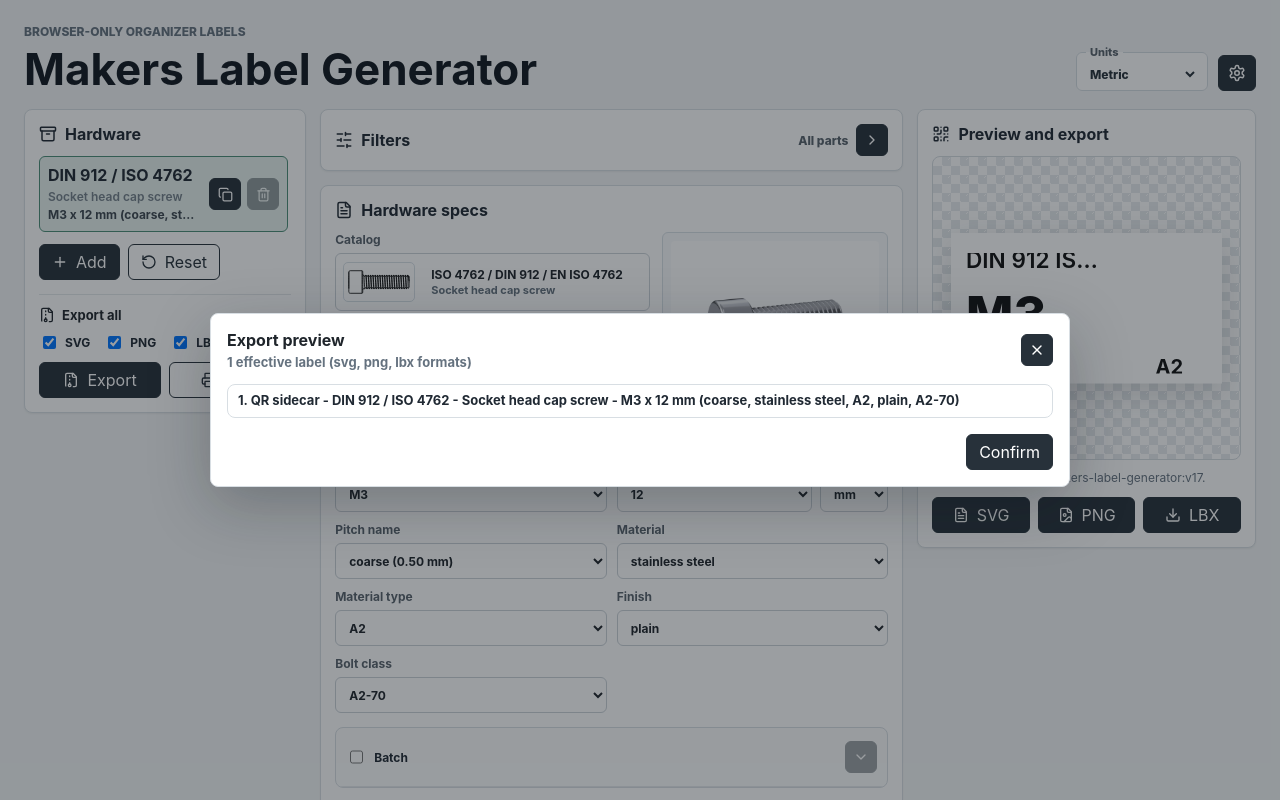
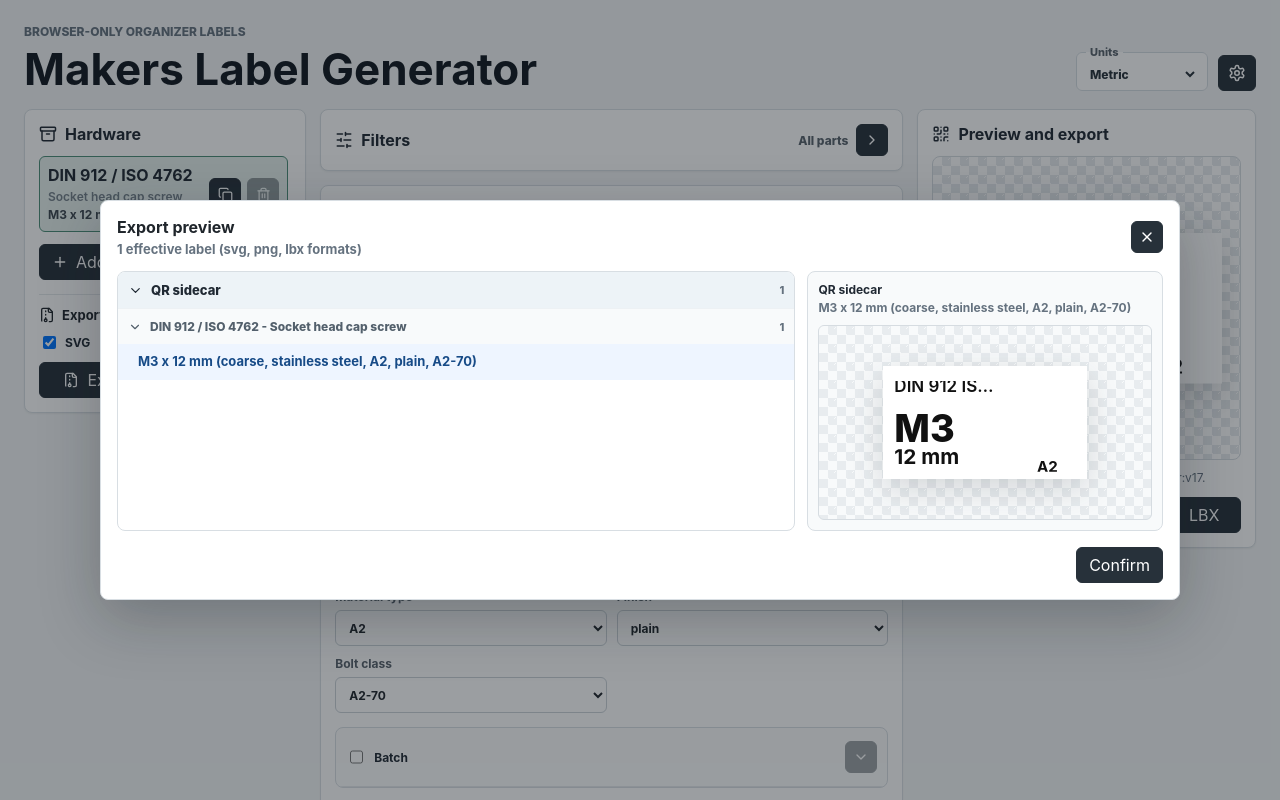
Before and after one commit to ntrp/hardware-label-generator, a React (Vite) app: page / in a window 1280 px wide. Both pictures are taken after a click on the button "Export". Shown: the top 800 px of the page. Built offline with nearby package versions, Linux system fonts and the light colour scheme.

Commit message:
Add grouped export preview pane

```diff
--- a/src/components/HardwareListPanel.tsx
+++ b/src/components/HardwareListPanel.tsx
@@ -1,5 +1,5 @@
-import { useState } from 'react';
-import { Archive, Copy, FileArchive, Plus, Printer, RotateCcw, Trash2, X } from 'lucide-react';
+import { useEffect, useState } from 'react';
+import { Archive, ChevronDown, ChevronRight, Copy, FileArchive, Plus, Printer, RotateCcw, Trash2, X } from 'lucide-react';
 import { useAppState } from '../app/AppStateContext';
 import { PrintSheet } from './AppFeedback';
 import { resolveEffectiveHardwareItems, type EffectiveHardwareItemsResult } from '../lib/batch';
@@ -190,6 +190,7 @@ export function HardwareListPanel() {
           result={resolvedPreview}
           formats={zipFormats}
           labelPresetNameForItem={labelPresetNameForItem}
+          purchaseLinks={state.purchaseLinks}
           onClose={() => setExportPreviewOpen(false)}
           onConfirm={() => {
             setExportPreviewOpen(false);
@@ -206,12 +207,66 @@ interface ExportPreviewModalProps {
   result: EffectiveHardwareItemsResult;
   formats: ExportFormat[];
   labelPresetNameForItem: (item: EffectiveHardwareItemsResult['items'][number]) => string;
+  purchaseLinks: Record<string, string>;
   onClose: () => void;
   onConfirm: () => void;
 }
 
-function ExportPreviewModal({ result, formats, labelPresetNameForItem, onClose, onConfirm }: ExportPreviewModalProps) {
+function ExportPreviewModal({ result, formats, labelPresetNameForItem, purchaseLinks, onClose, onConfirm }: ExportPreviewModalProps) {
   const formatList = formats.map((format) => format.toLowerCase()).join(', ');
+  const presetGroups = groupExportPreviewItems(result.items, labelPresetNameForItem);
+  const [selectedIndex, setSelectedIndex] = useState(0);
+  const selectedItem = result.items[selectedIndex] ?? result.items[0];
+  const [selectedPreviewSvg, setSelectedPreviewSvg] = useState('');
+  const [collapsedPresets, setCollapsedPresets] = useState<Set<string>>(() => new Set());
+  const [collapsedParts, setCollapsedParts] = useState<Set<string>>(() => new Set());
+
+  useEffect(() => {
+    setSelectedIndex(0);
+    setCollapsedPresets(new Set());
+    setCollapsedParts(new Set());
+  }, [result.items]);
+
+  useEffect(() => {
+    let cancelled = false;
+
+    if (!selectedItem) {
+      setSelectedPreviewSvg('');
+      return;
+    }
+
+    const catalogEntry = getCatalogEntryForItem(selectedItem);
+    renderLabelSvg(
+      selectedItem,
+      selectedItem.labelSettings,
+      effectivePurchaseLink(purchaseLinks, selectedItem),
+      catalogEntry?.unitSystem ?? selectedItem.unitSystem
+    ).then((svg) => {
+      if (!cancelled) setSelectedPreviewSvg(svg);
+    });
+
+    return () => {
+      cancelled = true;
+    };
+  }, [purchaseLinks, selectedItem]);
+
+  const toggleCollapsedPreset = (presetName: string) => {
+    setCollapsedPresets((current) => {
+      const next = new Set(current);
+      if (next.has(presetName)) next.delete(presetName);
+      else next.add(presetName);
+      return next;
+    });
+  };
+
+  const toggleCollapsedPart = (partKey: string) => {
+    setCollapsedParts((current) => {
+      const next = new Set(current);
+      if (next.has(partKey)) next.delete(partKey);
+      else next.add(partKey);
+      return next;
+    });
+  };
 
   return (
     <div className="modal-backdrop" role="presentation" onMouseDown={onClose}>
@@ -234,14 +289,67 @@ function ExportPreviewModal({ result, formats, labelPresetNameForItem, onClose,
             <X size={16} />
           </button>
         </div>
-        <div className="export-preview-list">
-          {result.items.map((item, index) => (
-            <div key={`${item.id}-${index}-${item.size}-${item.length}`} className="export-preview-row">
-              <span title={`${labelPresetNameForItem(item)} - ${item.standard} - ${getHardwareDescription(item)} - ${getHardwareSpecLine(item)}`}>
-                {index + 1}. {labelPresetNameForItem(item)} - {item.standard} - {getHardwareDescription(item)} - {getHardwareSpecLine(item)}
-              </span>
-            </div>
-          ))}
+        <div className="export-preview-body">
+          <div className="export-preview-list">
+            {presetGroups.map((presetGroup) => (
+              <section key={presetGroup.presetName} className="export-preview-group">
+                <button
+                  type="button"
+                  className="export-preview-group-heading"
+                  aria-expanded={!collapsedPresets.has(presetGroup.presetName)}
+                  onClick={() => toggleCollapsedPreset(presetGroup.presetName)}
+                >
+                  {collapsedPresets.has(presetGroup.presetName) ? <ChevronRight size={15} /> : <ChevronDown size={15} />}
+                  <span>{presetGroup.presetName}</span>
+                  <small>{presetGroup.count}</small>
+                </button>
+                {!collapsedPresets.has(presetGroup.presetName) &&
+                  presetGroup.partGroups.map((partGroup) => {
+                    const partKey = `${presetGroup.presetName}::${partGroup.partName}`;
+                    const partCollapsed = collapsedParts.has(partKey);
+
+                    return (
+                      <section key={partKey} className="export-preview-part-group">
+                        <button
+                          type="button"
+                          className="export-preview-part-heading"
+                          aria-expanded={!partCollapsed}
+                          onClick={() => toggleCollapsedPart(partKey)}
+                        >
+                          {partCollapsed ? <ChevronRight size={14} /> : <ChevronDown size={14} />}
+                          <span title={partGroup.partName}>{partGroup.partName}</span>
+                          <small>{partGroup.entries.length}</small>
+                        </button>
+                        {!partCollapsed &&
+                          partGroup.entries.map((entry) => (
+                            <button
+                              key={`${entry.item.id}-${entry.index}-${entry.item.size}-${entry.item.length}`}
+                              type="button"
+                              className={entry.index === selectedIndex ? 'export-preview-row active' : 'export-preview-row'}
+                              onClick={() => setSelectedIndex(entry.index)}
+                            >
+                              <span title={`${presetGroup.presetName} - ${partGroup.partName} - ${getHardwareSpecLine(entry.item)}`}>
+                                {getHardwareSpecLine(entry.item)}
+                              </span>
+                            </button>
+                          ))}
+                      </section>
+                    );
+                  })}
+              </section>
+            ))}
+          </div>
+          <aside className="export-preview-pane" aria-live="polite">
+            {selectedItem && (
+              <>
+                <div className="export-preview-pane-title">
+                  <strong>{labelPresetNameForItem(selectedItem)}</strong>
+                  <span>{getHardwareSpecLine(selectedItem)}</span>
+                </div>
+                <div className="export-preview-svg" dangerouslySetInnerHTML={{ __html: selectedPreviewSvg }} />
+              </>
+            )}
+          </aside>
         </div>
         <div className="modal-actions">
           <button type="button" onClick={onConfirm}>Confirm</button>
@@ -250,3 +358,33 @@ function ExportPreviewModal({ result, formats, labelPresetNameForItem, onClose,
     </div>
   );
 }
+
+const groupExportPreviewItems = (
+  items: EffectiveHardwareItemsResult['items'],
+  labelPresetNameForItem: (item: EffectiveHardwareItemsResult['items'][number]) => string
+) => {
+  const presetGroups = new Map<string, Map<string, Array<{ item: HardwareItem; index: number }>>>();
+
+  items.forEach((item, index) => {
+    const presetName = labelPresetNameForItem(item);
+    const partName = `${item.standard} - ${getHardwareDescription(item)}`;
+    const partGroups = presetGroups.get(presetName) ?? new Map<string, Array<{ item: HardwareItem; index: number }>>();
+    const entries = partGroups.get(partName) ?? [];
+    entries.push({ item, index });
+    partGroups.set(partName, entries);
+    presetGroups.set(presetName, partGroups);
+  });
+
+  return [...presetGroups.entries()]
+    .sort(([left], [right]) => left.localeCompare(right, undefined, { numeric: true, sensitivity: 'base' }))
+    .map(([presetName, partGroups]) => ({
+      presetName,
+      count: [...partGroups.values()].reduce((total, entries) => total + entries.length, 0),
+      partGroups: [...partGroups.entries()]
+        .sort(([left], [right]) => left.localeCompare(right, undefined, { numeric: true, sensitivity: 'base' }))
+        .map(([partName, entries]) => ({
+          partName,
+          entries
+        }))
+    }));
+};
--- a/src/styles.css
+++ b/src/styles.css
@@ -1542,11 +1542,17 @@ h3 {
 }
 
 .export-preview-modal {
-  width: min(860px, 100%);
+  width: min(1080px, 100%);
 }
 
 .share-load-modal {
   width: min(560px, 100%);
+}
+
+.export-preview-body {
+  display: grid;
+  grid-template-columns: minmax(0, 1fr) minmax(260px, 34%);
+  gap: 12px;
 }
 
 .export-preview-list {
@@ -1557,14 +1563,82 @@ h3 {
   background: #fff;
 }
 
+.export-preview-group + .export-preview-group {
+  border-top: 1px solid #d8dee3;
+}
+
+.export-preview-group-heading,
+.export-preview-part-heading {
+  display: flex;
+  align-items: center;
+  gap: 8px;
+  width: 100%;
+  border: 0;
+  border-radius: 0;
+  box-shadow: none;
+  text-align: left;
+}
+
+.export-preview-group-heading {
+  position: sticky;
+  top: 0;
+  z-index: 1;
+  padding: 8px 10px;
+  background: #edf3f7;
+  color: #202933;
+  font-size: 13px;
+  font-weight: 800;
+}
+
+.export-preview-group-heading:hover,
+.export-preview-part-heading:hover {
+  background: #e6eff5;
+}
+
+.export-preview-group-heading span,
+.export-preview-part-heading span {
+  min-width: 0;
+  flex: 1;
+}
+
+.export-preview-group-heading small,
+.export-preview-part-heading small {
+  color: #65727f;
+  font-size: 11px;
+  font-weight: 800;
+}
+
+.export-preview-part-heading {
+  padding: 6px 10px;
+  border-top: 1px solid #edf1f4;
+  background: #f8fafb;
+  color: #53606c;
+  font-size: 12px;
+  font-weight: 800;
+}
+
+.export-preview-part-heading span {
+  overflow: hidden;
+  text-overflow: ellipsis;
+  white-space: nowrap;
+}
+
 .export-preview-row {
   display: block;
-  padding: 7px 10px;
+  width: 100%;
+  padding: 6px 10px 6px 20px;
   border-bottom: 1px solid #edf1f4;
+  border-left: 0;
+  border-right: 0;
+  border-top: 0;
+  border-radius: 0;
+  background: #fff;
   color: #202933;
   font-size: 13px;
   font-weight: 700;
   line-height: 1.35;
+  text-align: left;
+  box-shadow: none;
 }
 
 .export-preview-row span {
@@ -1576,6 +1650,80 @@ h3 {
 
 .export-preview-row:last-child {
   border-bottom: 0;
+}
+
+.export-preview-row:hover,
+.export-preview-row.active {
+  background: #eef5ff;
+}
+
+.export-preview-row.active {
+  color: #174b87;
+}
+
+.export-preview-pane {
+  display: flex;
+  min-height: 260px;
+  max-height: min(360px, 54vh);
+  flex-direction: column;
+  gap: 10px;
+  overflow: hidden;
+  border: 1px solid #d8dee3;
+  border-radius: 8px;
+  background: #f8fafb;
+  padding: 10px;
+}
+
+.export-preview-pane-title {
+  display: grid;
+  gap: 2px;
+  color: #202933;
+  font-size: 12px;
+  line-height: 1.3;
+}
+
+.export-preview-pane-title span {
+  color: #65727f;
+  font-weight: 700;
+}
+
+.export-preview-svg {
+  display: grid;
+  min-height: 0;
+  flex: 1;
+  place-items: center;
+  overflow: auto;
+  border: 1px solid #d6dce1;
+  border-radius: 6px;
+  background:
+    linear-gradient(45deg, #e8ecef 25%, transparent 25%),
+    linear-gradient(-45deg, #e8ecef 25%, transparent 25%),
+    linear-gradient(45deg, transparent 75%, #e8ecef 75%),
+    linear-gradient(-45deg, transparent 75%, #e8ecef 75%);
+  background-size: 18px 18px;
+  background-position:
+    0 0,
+    0 9px,
+    9px -9px,
+    -9px 0;
+  padding: 10px;
+}
+
+.export-preview-svg svg {
+  display: block;
+  max-width: 100%;
+  max-height: 100%;
+  filter: drop-shadow(0 10px 18px rgb(20 27 34 / 0.16));
+}
+
+@media (max-width: 840px) {
+  .export-preview-body {
+    grid-template-columns: 1fr;
+  }
+
+  .export-preview-pane {
+    max-height: 280px;
+  }
 }
 
 .print-sheet {
```
